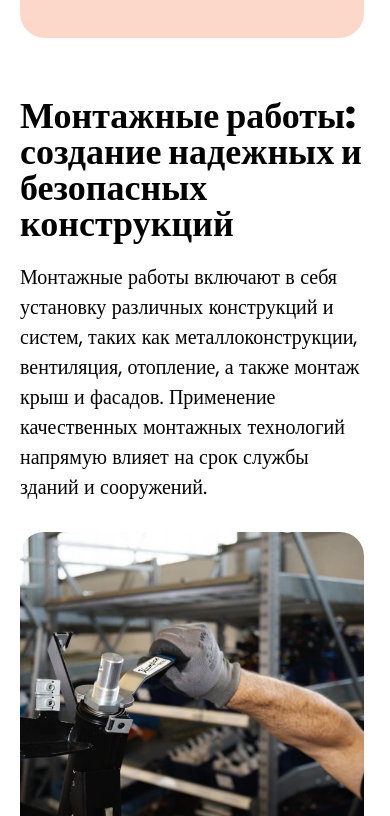
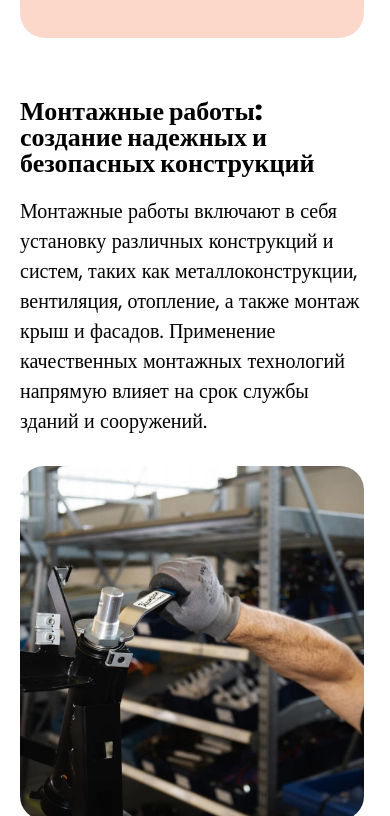
Before and after one commit to andzow/MontazhPro, a Nuxt app: page / in a window 390 px wide. Shown: the part 1568-2384 px from the top of the page. Built offline with nearby package versions, Linux system fonts and the light colour scheme.

Commit message:
фыфВФЫВФЫ

```diff
--- a/components/Main/PrInfo.vue
+++ b/components/Main/PrInfo.vue
@@ -118,8 +118,8 @@ const infoArray = ref([
 
     @media(max-width: 600px) {
         &__title {
-            font-size: 36px;
-            line-height: 36px;
+            font-size: 26px;
+            line-height: 26px;
             margin-bottom: 20px;
         }
     }
```
